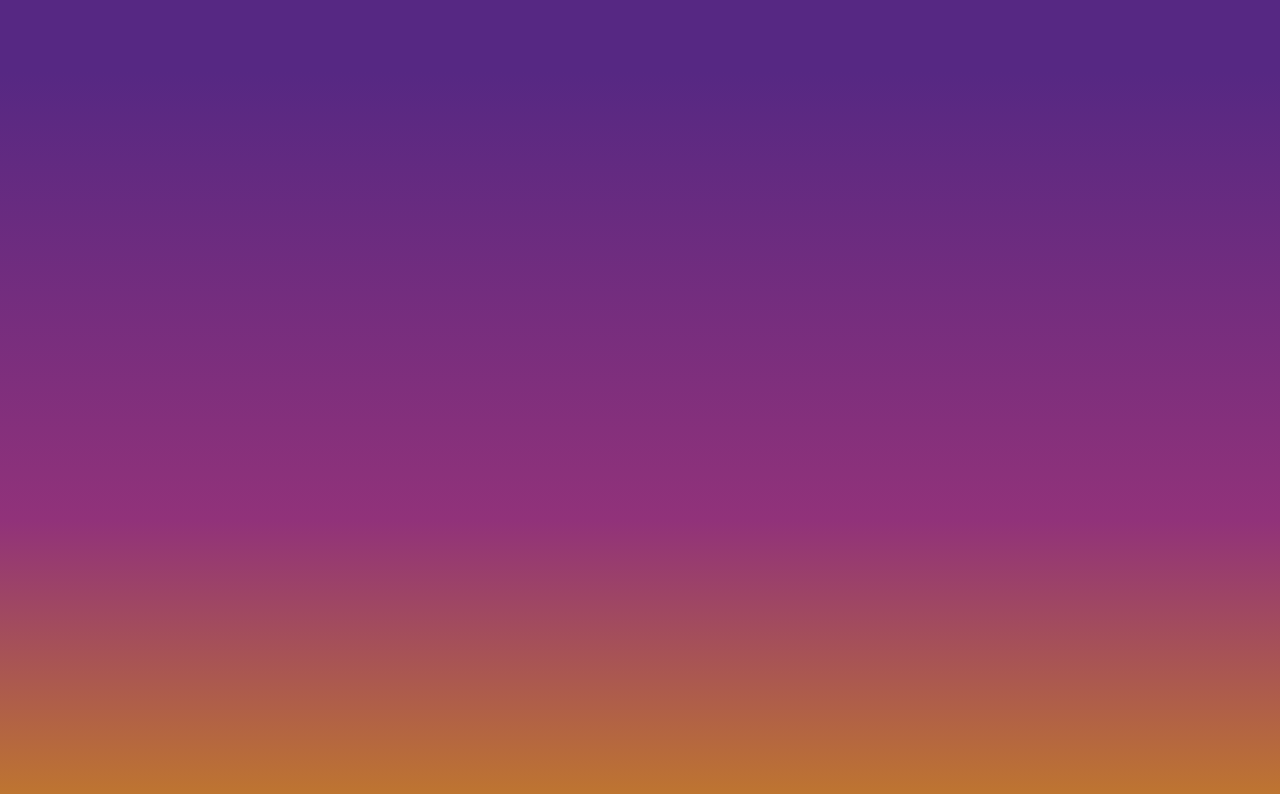
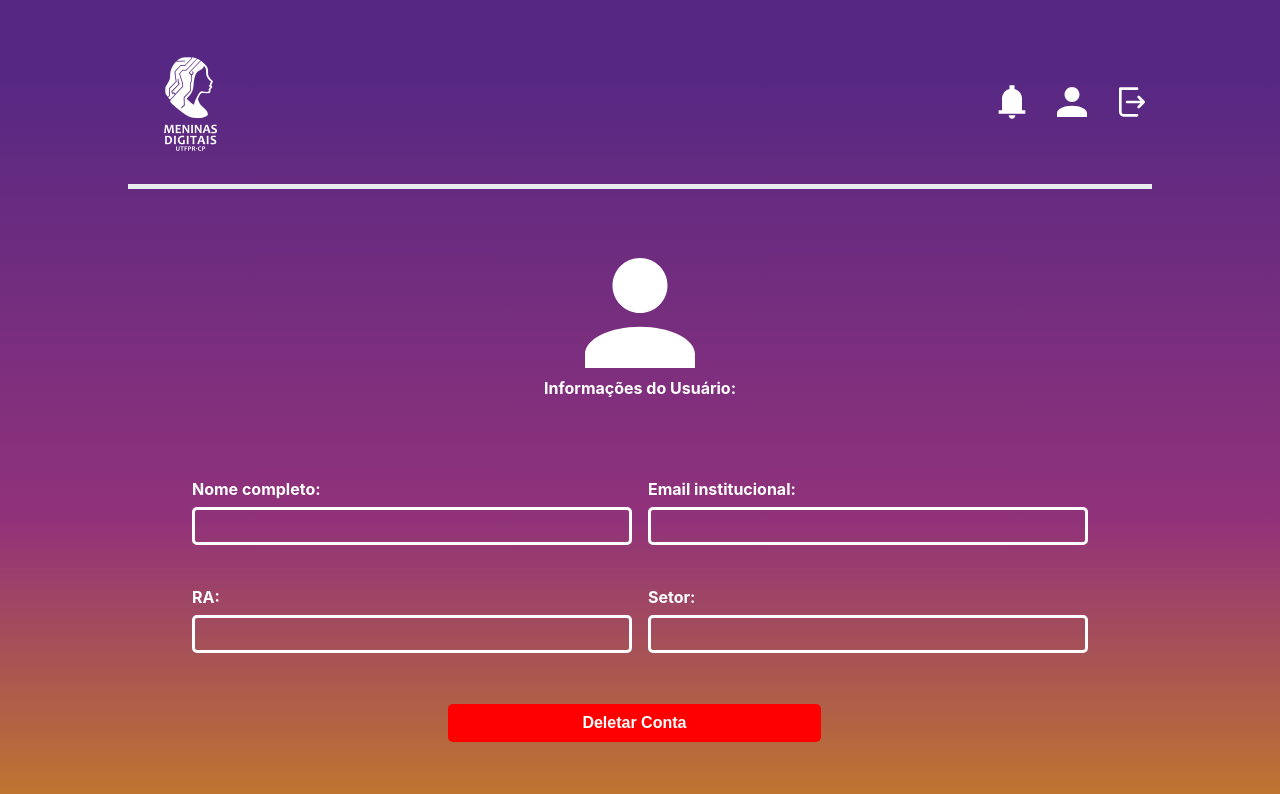
Before and after one commit to Daniela-Alves2004/sistema-reuniao-meninas-digitais, a React (Create React App) app in the folder frontend/: page /perfil in a window 1280 px wide. Before the commit this address had no page. Shown: the top 794 px of the page. Built offline with nearby package versions, Linux system fonts and the light colour scheme.

Commit message:
feat: tela de informacoes do usuario

```diff
--- a/frontend/src/App.js
+++ b/frontend/src/App.js
@@ -6,6 +6,7 @@ import './App.css';
 import Login from './pages/Login/Login';
 import Cadastro from './pages/Cadastro/Cadastro';
 import Home from './pages/Home/Home';
+import Perfil from './pages/Perfil/Perfil';
 
 function App() {
 
@@ -23,6 +24,7 @@ function App() {
 
         {/* Rota protegida */}
         <Route path="/home" element={<Home />} />
+        <Route path="/perfil" element={<Perfil />} />
 
       </Routes>
 
--- a/frontend/src/componentes/Botao/Botao.css
+++ b/frontend/src/componentes/Botao/Botao.css
@@ -34,3 +34,41 @@
     color: #91327A;
     cursor: pointer;
 }
+.btDeletarConta{
+    background-color: red;
+    color: white;
+    border-radius: 5px;
+    border: none;
+    padding: 10px 40%;
+    display: flex;
+    align-items: center;
+    justify-content: center;
+    text-align: center;
+    font-weight: bold;
+    font-size: 1rem;
+}
+.btDeletarConta:hover{
+    background-color: white;
+    color: red;
+    cursor: pointer;
+}
+@media only screen and (min-width: 1200px) {
+    .btDeletarConta{
+        padding: 10px 35%;
+    }
+}
+@media only screen and (min-width: 992px) and (max-width: 1199px) {
+    .btDeletarConta{
+        padding: 10px 30%;
+    }
+}
+@media only screen and (min-width: 768px) and (max-width: 991px) {
+    .btDeletarConta{
+        padding: 10px 25%;
+    }
+}
+@media only screen and (min-width: 600px) and (max-width: 767px) {
+    .btDeletarConta{
+        padding: 10px 25%;
+    }
+}
--- /dev/null
+++ b/frontend/src/pages/Perfil/Perfil.css
@@ -0,0 +1,117 @@
+.perfil-container-wrapper {
+    display: flex;
+    justify-content: space-around;
+    align-items: center;
+    flex-direction: column;
+    width: 100vw;
+    height: 100vh;
+    color: white;
+  }
+
+  .titulo-container {
+    display: flex;
+    justify-content: center;
+    align-items: center;
+    flex-direction: column;
+    font-size: 1.5rem;
+    color: white;
+    font-weight: bold;
+    gap: 10px;
+    width: 20%;
+    height: 25%;
+  }
+
+  .titulo-container img {
+    width: 100%;
+    height: 55%;
+  }
+
+  .perfil-container-dados {
+    display: grid;
+    grid-template-columns: 1fr 1fr;
+    gap: 16px;
+    align-items: center;
+    justify-content: center;
+    width: 45%;
+    height: 25%;
+  }
+
+  .perfil-container-dados label {
+    grid-column: span 2;
+    font-weight: bold;
+
+  }
+
+  .perfil-container-dados input {
+    padding: 2%;
+    background-color: transparent;
+    border: 3px solid white;
+    border-radius: 5px;
+  }
+
+  .perfil-container-dados-nome,
+  .perfil-container-dados-email,
+  .perfil-container-dados-ra,
+  .perfil-container-dados-setor {
+    display: flex;
+    flex-direction: column;
+    gap: 8px;
+  }
+
+  .perfil-container-botoes {
+    width: 30%;
+    display: flex;
+    align-items: center;
+
+  }
+
+  @media only screen and (max-width: 600px) {
+    .titulo-container {
+      width: 50%;
+      font-size: 1rem;
+    }
+  }
+
+  @media only screen and (min-width: 600px) and (max-width: 767px) {
+    .titulo-container {
+      width: 50%;
+      font-size: 1rem;
+    }
+
+    .perfil-container-dados {
+      width: 70%;
+    }
+  }
+
+  @media only screen and (min-width: 768px) and (max-width: 991px) {
+    .titulo-container {
+      width: 50%;
+      font-size: 1rem;
+    }
+
+    .perfil-container-dados {
+      width: 70%;
+    }
+  }
+
+  @media only screen and (min-width: 992px) and (max-width: 1199px) {
+    .titulo-container {
+      width: 50%;
+      font-size: 1rem;
+    }
+
+    .perfil-container-dados {
+      width: 70%;
+    }
+  }
+
+  @media only screen and (min-width: 1200px) {
+    .titulo-container {
+      width: 50%;
+      font-size: 1rem;
+    }
+
+    .perfil-container-dados {
+      width: 70%;
+    }
+  }
--- /dev/null
+++ b/frontend/src/pages/Perfil/Perfil.js
@@ -0,0 +1,54 @@
+import Header from "../../componentes/Header/Header";
+import perfilIcon from "../../assets/icons/user.svg";
+import Botao from "../../componentes/Botao/Botao";
+import { ToastContainer, toast } from "react-toastify";
+import "react-toastify/dist/ReactToastify.css";
+
+require("./Perfil.css");
+
+const Perfil = () => {
+    return (
+        <div className="perfil-container-wrapper">
+            <Header />
+            <div className="titulo-container">
+                <img src={perfilIcon} alt="Ícone de perfil" />
+                <p>Informações do Usuário:</p>
+            </div>
+            <div className="perfil-container-dados">
+                <div className="perfil-container-dados-nome">
+                    <label htmlFor="nome-completo">Nome completo:</label>
+                    <input
+                        type="text"
+                        id="nome-completo"
+                        name="nome-completo"
+                        readOnly
+                    />
+                </div>
+                <div className="perfil-container-dados-email">
+                    <label htmlFor="email">Email institucional:</label>
+                    <input type="email" id="email" name="email" readOnly />
+                </div>
+                <div className="perfil-container-dados-ra">
+                    <label htmlFor="registro-aluno">RA:</label>
+                    <input type="number" id="registro-aluno" name="registro-aluno" readOnly />
+                </div>
+                <div className="perfil-container-dados-setor">
+                    <label htmlFor="setor">Setor:</label>
+                    <input type="text" id="setor" name="setor" readOnly />
+                </div>
+            </div>
+
+            <div className="perfil-container-botoes">
+                <Botao
+                    className="btDeletarConta"
+                    type="button"
+                    texto="Deletar Conta"
+                    onClick={() => { }}
+                />
+            </div>
+            <ToastContainer />
+        </div>
+    );
+};
+
+export default Perfil;
```
